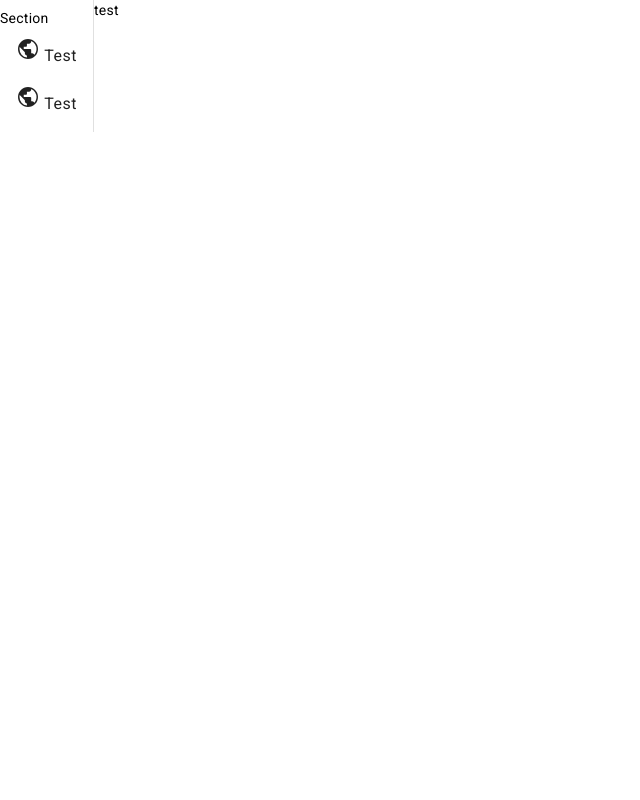
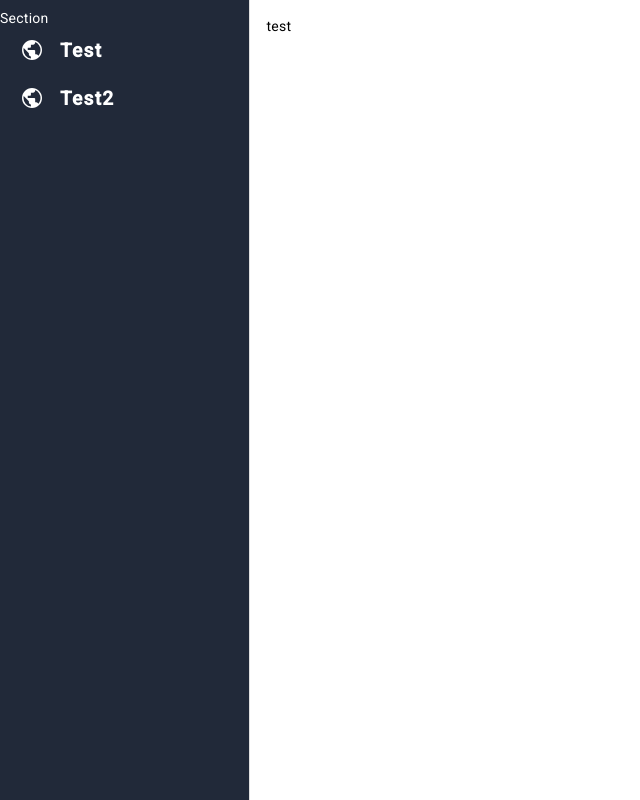
Before and after one commit to dsSliusarenko/NGAgroMaps, an Angular app: page / in a window 1280 px wide. Shown: the whole page, without its empty margins (0-640 px from the left). Built offline with nearby package versions, Linux system fonts and the light colour scheme.

Commit message:
added temp design for navigation panel

```diff
--- a/src/app/app.component.scss
+++ b/src/app/app.component.scss
@@ -1,13 +1,37 @@
 .app {
+  $self: &;
+
+  &:host {
+    flex: 1 1 100%;
+    display: flex;
+    flex-direction: column;
+    height: 100%;
+    overflow: hidden;
+  }
 
   &__container {
     flex: 1 1 auto;
     display: flex;
     flex-direction: row;
     overflow: hidden;
+    height: 100%;
 
     > * + * {
       border-left: 1px solid rgba(black, .12);
     }
   }
+
+
+  &__navigation {
+    width: 25%;
+    background-color: #212939;
+    overflow: auto;
+    color: white;
+
+  }
+
+  &__content {
+    padding: 1rem;
+    width: 100%;
+  }
 }
--- a/src/app/ui/navigation/navigation.component.html
+++ b/src/app/ui/navigation/navigation.component.html
@@ -1,17 +1,18 @@
-<mat-nav-list class="o-navigation__list" *ngIf="navigationList$ | async as navigationList">
+<mat-nav-list *ngIf="navigationList$ | async as navigationList">
   <ng-container *ngFor="let listItem of navigationList">
-    <ng-container>
-            <span class="o-navigation__headline"
-                  *ngIf="listItem.isHeadline; else showMenuItem">{{ listItem?.label }}</span>
-      <ng-template #showMenuItem>
-        <ng-container>
-<!--          <a mat-list-item [routerLink]="'/'+listItem?.path">-->
-          <a mat-list-item>
-            <mat-icon class="o-navigation__listIcon" [svgIcon]="listItem?.icon ?? ''"></mat-icon>
-            {{ listItem?.label }}
+    <span class="navigation__headline"
+          *ngIf="listItem.isHeadline; else showMenuItem">{{ listItem?.label }}</span>
+    <ng-template #showMenuItem>
+      <div class="navigation__item">
+        <div class="icon">
+          <mat-icon class="navigation__listIcon" [svgIcon]="listItem?.icon ?? ''"></mat-icon>
+        </div>
+        <div class="link">
+          <a mat-list-item class="nav-item">
+            <span class="nav-item-text">{{listItem?.label}}</span>
           </a>
-        </ng-container>
-      </ng-template>
-    </ng-container>
+        </div>
+      </div>
+    </ng-template>
   </ng-container>
 </mat-nav-list>
--- a/src/app/ui/navigation/navigation.component.scss
+++ b/src/app/ui/navigation/navigation.component.scss
@@ -0,0 +1,23 @@
+.navigation {
+  &__headline {
+  }
+
+  &__item {
+    padding-left: 20px;
+    display: flex;
+    flex-direction: row;
+    align-items: center;
+
+    .link {
+      width: 100%;
+
+      .nav-item .nav-item-text {
+        color: white;
+        font: normal normal bold 14px/16px Roboto;
+        font-size: larger;
+        letter-spacing: 1.25px;
+        opacity: 1;
+      }
+    }
+  }
+}
--- a/src/app/ui/navigation/navigation.component.ts
+++ b/src/app/ui/navigation/navigation.component.ts
@@ -20,7 +20,7 @@ const navigationItems: Navigation[] = [
     icon: 'planet',
   },
   {
-    label: 'Test',
+    label: 'Test2',
     path: 'test2',
     isHeadline: false,
     icon: 'planet',
```
